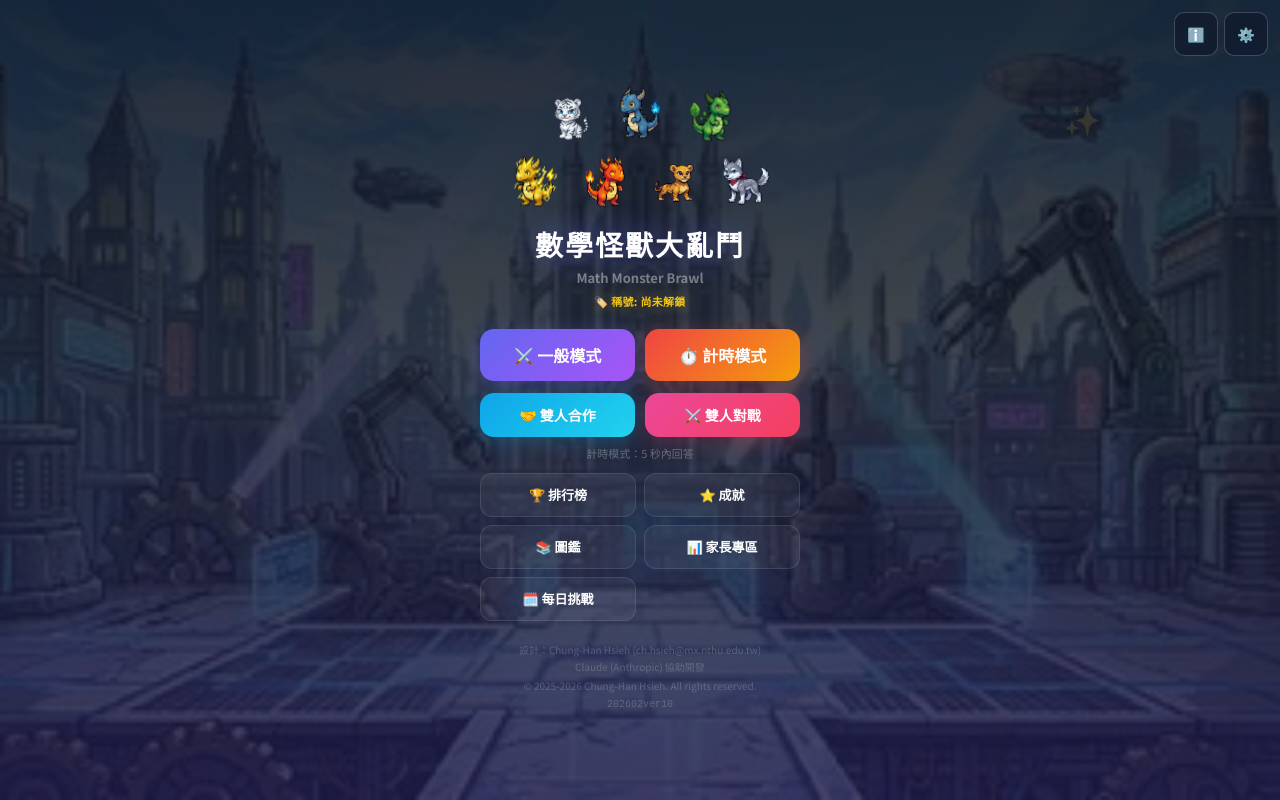
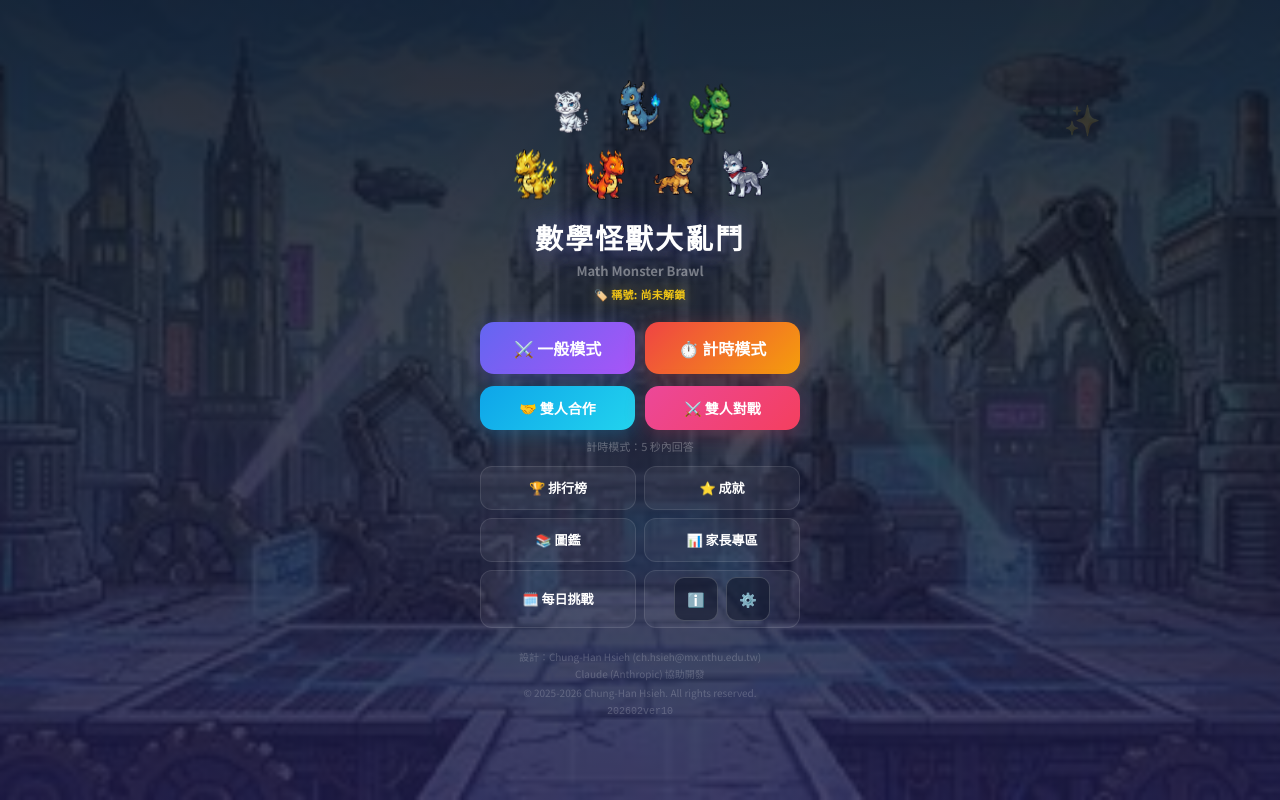
Before and after one commit to chhsieh0225/math_monster_battle_vite, a React (Vite) app: page / in a window 1280 px wide. Built offline with nearby package versions, Linux system fonts and the light colour scheme.

Commit message:
ui(title): move compact help/settings icons beside daily challenge button

```diff
--- a/src/components/screens/TitleScreen.css
+++ b/src/components/screens/TitleScreen.css
@@ -22,28 +22,6 @@
   right: 14%;
   font-size: 30px;
   opacity: 0.12;
-}
-
-.title-quick-actions {
-  position: absolute;
-  top: 12px;
-  right: 12px;
-  display: flex;
-  gap: 6px;
-  z-index: 2;
-}
-
-.title-quick-btn {
-  width: 30px;
-  height: 30px;
-  border-radius: 10px;
-  border: 1px solid rgba(255, 255, 255, 0.2);
-  background: rgba(15, 23, 42, 0.65);
-  color: #fff;
-  font-size: 14px;
-  display: inline-flex;
-  align-items: center;
-  justify-content: center;
 }
 
 .title-hero {
@@ -222,6 +200,30 @@
   gap: 6px;
 }
 
+.title-feature-quick-slot {
+  background: rgba(255, 255, 255, 0.05);
+  border: 1px solid rgba(255, 255, 255, 0.1);
+  border-radius: 12px;
+  display: flex;
+  align-items: center;
+  justify-content: center;
+  gap: 8px;
+  padding: 6px 0;
+}
+
+.title-feature-quick-btn {
+  width: 30px;
+  height: 30px;
+  border-radius: 10px;
+  border: 1px solid rgba(255, 255, 255, 0.18);
+  background: rgba(15, 23, 42, 0.6);
+  color: #fff;
+  font-size: 14px;
+  display: inline-flex;
+  align-items: center;
+  justify-content: center;
+}
+
 .title-footer {
   opacity: 0.2;
   font-size: 10px;
--- a/src/components/screens/TitleScreen.tsx
+++ b/src/components/screens/TitleScreen.tsx
@@ -169,24 +169,6 @@ export default function TitleScreen({
   return (
     <main className={`title-screen${lowPerfMode ? ' is-low-perf' : ''}`} style={titleStyle}>
       <div className="title-star title-star-main">✨</div>
-      <div className="title-quick-actions">
-        <button
-          className="title-quick-btn touch-btn"
-          onClick={onHowTo}
-          aria-label={t('a11y.title.openHowTo', 'Open game guide')}
-          title={t('title.feature.howto', 'How to Play')}
-        >
-          ℹ️
-        </button>
-        <button
-          className="title-quick-btn touch-btn"
-          onClick={onSettings}
-          aria-label={t('a11y.title.openSettings', 'Open settings')}
-          title={t('title.feature.settings', 'Settings')}
-        >
-          ⚙️
-        </button>
-      </div>
 
       <div className="title-hero">
         <div className="title-sprite-row title-sprite-row-top">
@@ -237,6 +219,24 @@ export default function TitleScreen({
               {b.icon} {b.label}
             </button>
           ))}
+          <div className="title-feature-quick-slot" aria-label={t('a11y.title.quickActions', 'Quick actions')}>
+            <button
+              className="title-feature-quick-btn touch-btn"
+              onClick={onHowTo}
+              aria-label={t('a11y.title.openHowTo', 'Open game guide')}
+              title={t('title.feature.howto', 'How to Play')}
+            >
+              ℹ️
+            </button>
+            <button
+              className="title-feature-quick-btn touch-btn"
+              onClick={onSettings}
+              aria-label={t('a11y.title.openSettings', 'Open settings')}
+              title={t('title.feature.settings', 'Settings')}
+            >
+              ⚙️
+            </button>
+          </div>
         </div>
       </section>
 
```
